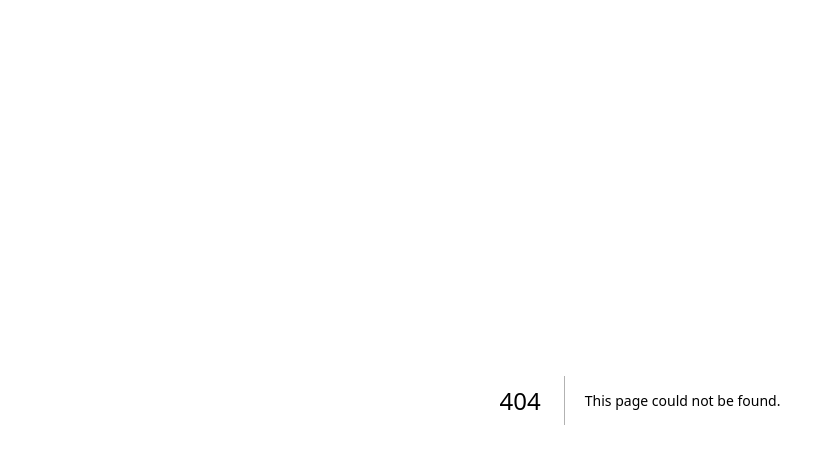
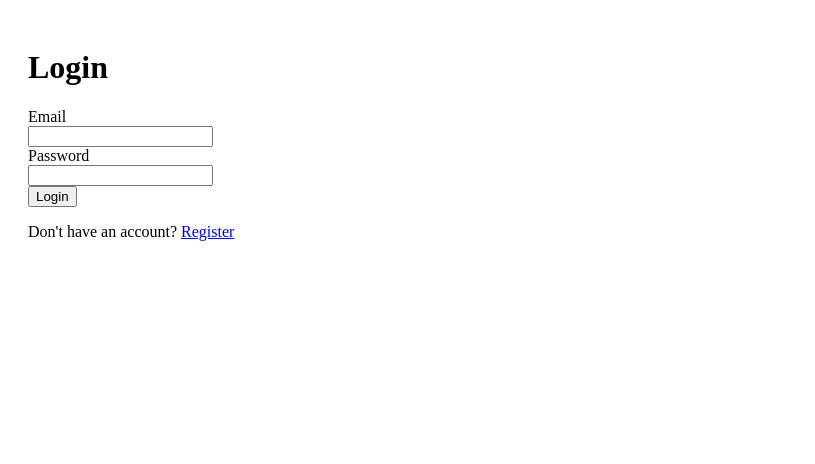
Before and after one commit to himakshi24/Simple-Authentication-, a Next.js app: page /login in a window 1280 px wide. Before the commit this address had no page. Shown: the top 464 px of the page, without its empty margins (0-815 px from the left). Built offline with nearby package versions, Linux system fonts and the light colour scheme.

Commit message:
Create login.js

```diff
--- /dev/null
+++ b/pages/login.js
@@ -0,0 +1,79 @@
+import { useState } from 'react';
+import Link from 'next/link';
+import { useRouter } from 'next/router';
+
+
+export default function Login() {
+  const [email, setEmail] = useState('');
+  const [password, setPassword] = useState('');
+  const [message, setMessage] = useState(null);
+  const router = useRouter();
+
+  async function submit(e) {
+    e.preventDefault();
+    setMessage(null);
+
+    const res = await fetch('/api/auth/login', {
+      method: 'POST',
+      headers: { 'Content-Type': 'application/json' },
+      body: JSON.stringify({ email, password }),
+    });
+
+    let data = {};
+
+    try {
+      data = await res.json();
+    } catch (parseError) {
+      setMessage({
+        type: 'error',
+        text: 'A critical server error occurred (500/404). Check the terminal for API route logs.'
+      });
+      console.error("Failed to parse JSON (Received HTML Error Page):", parseError);
+      return;
+    }
+
+    if (res.ok) {
+      // Login successful logic
+      setMessage({ type: 'success', text: 'Login successful! Redirecting to your dashboard...' });
+      setTimeout(() => {
+        router.push('/dashboard');
+      }, 1000);
+    } else {
+      setMessage({ type: 'error', text: data.message || 'Login failed' });
+    }
+  }
+
+  const getMessageClassName = (type) => {
+    return type === 'success' ? 'message-success' : 'message-error';
+  };
+
+  return (
+    <div style={{ padding: 20 }}>
+      <h1>Login</h1>
+
+      {message && (
+        <p className={getMessageClassName(message.type)}>
+          {message.text}
+        </p>
+      )}
+
+    <form onSubmit={submit}>
+        <div>
+        <label>Email</label>
+        </div>
+        <div>
+        <input value={email} onChange={e => setEmail(e.target.value)} />
+        </div>
+        <div>
+        <label>Password</label>
+        </div>
+        <div>
+        <input value={password} onChange={e => setPassword(e.target.value)} type="password" />
+        </div>
+        <button type="submit">Login</button>
+      </form>
+
+      <p>Don&apos;t have an account? <Link href="/register">Register</Link></p>
+    </div>
+  );
+}
```
